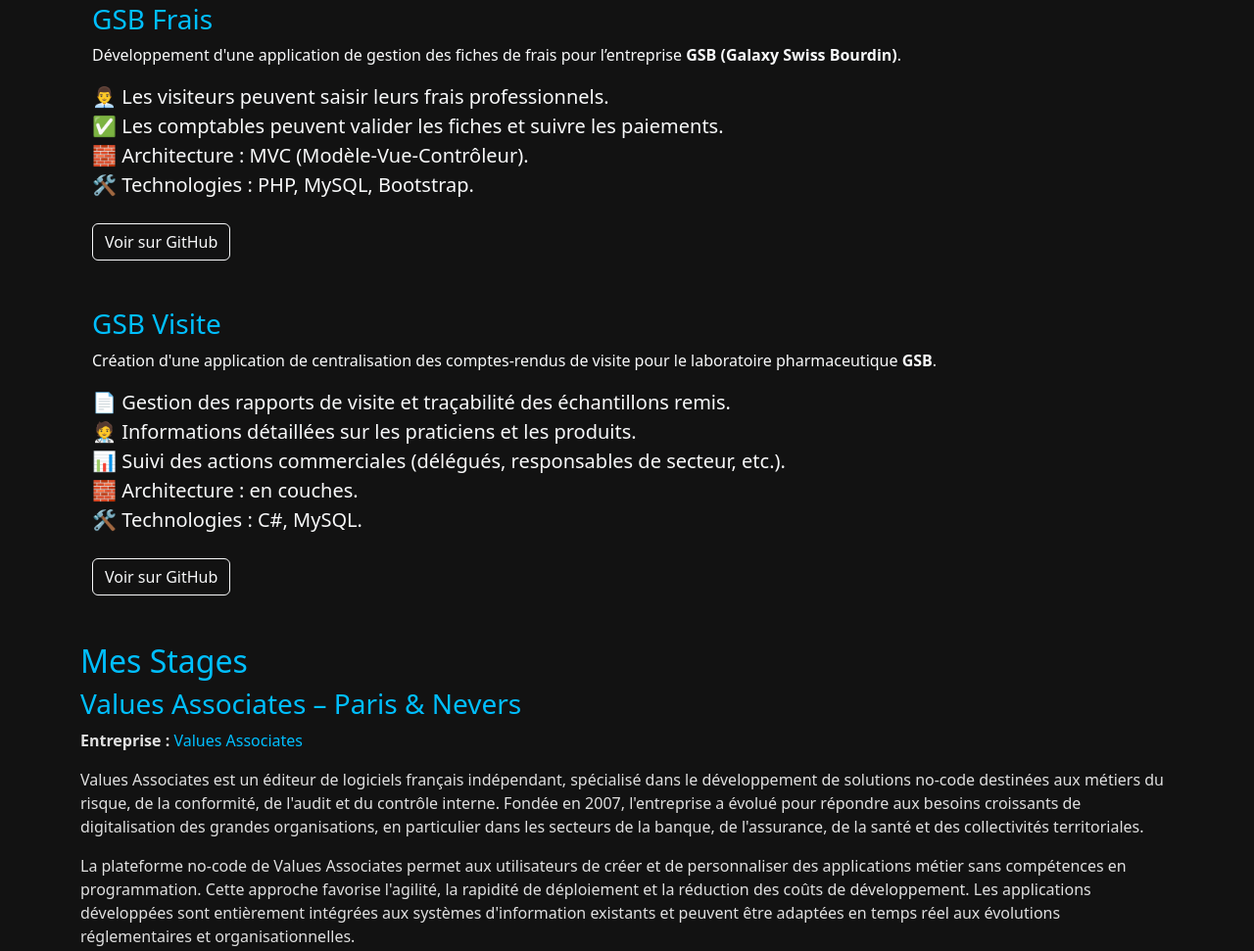
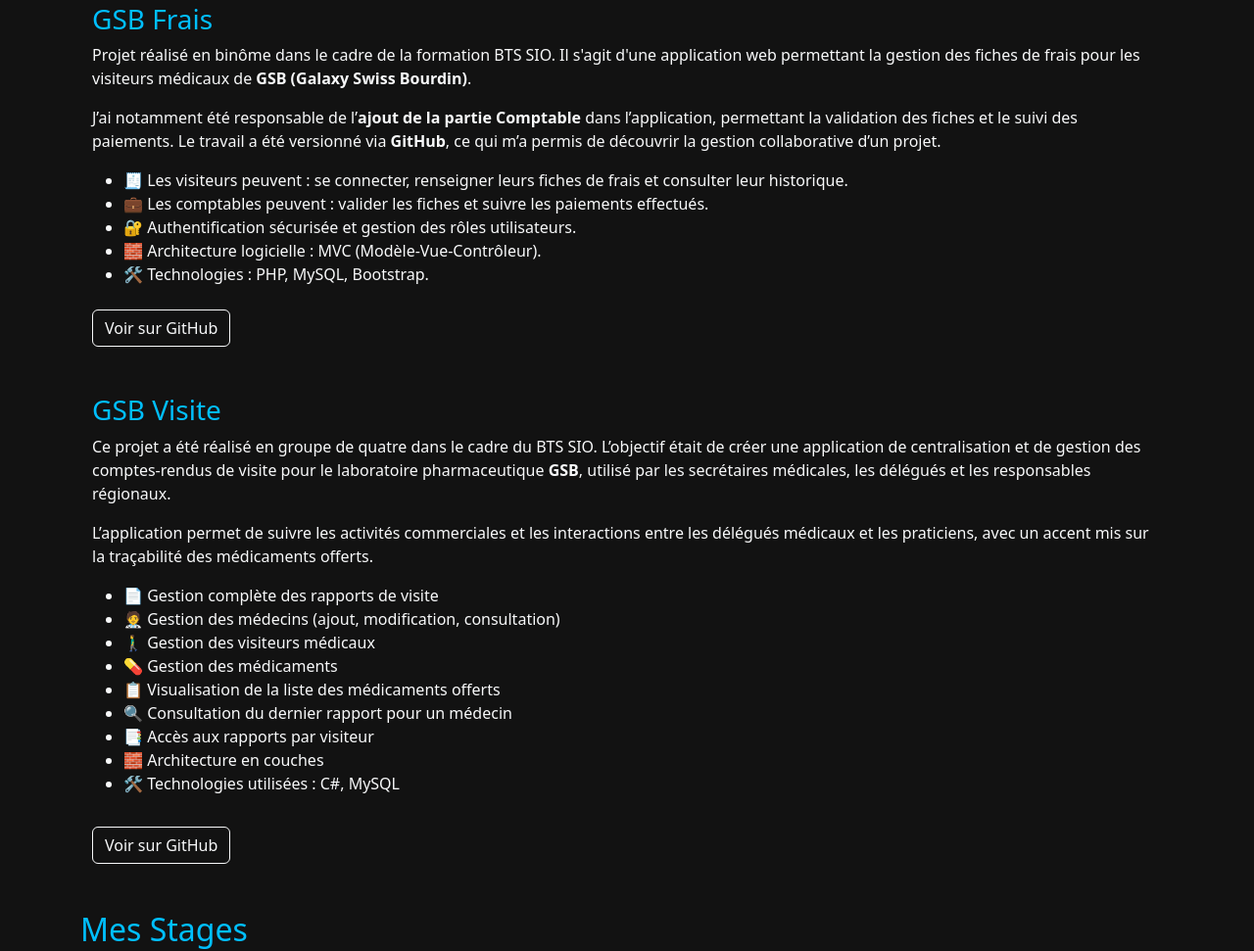
Before and after one commit to ThomasBertrand-bit/Thomasbertrand.github.io, a plain HTML site: page index.html in a window 1280 px wide. Shown: the part 987-1958 px from the top of the page at 98% size. Drawn offline with nearby package versions, Linux system fonts and the light colour scheme.

Commit message:
Update index.html

```diff
--- a/index.html
+++ b/index.html
@@ -136,31 +136,48 @@
 
     <!-- Projet GSB Frais -->
 <div class="mb-5">
-      <h3>GSB Frais</h3>
-      <p>Développement d'une application de gestion des fiches de frais pour l’entreprise <strong>GSB (Galaxy Swiss Bourdin)</strong>.</p>
-      <ul class="list-unstyled fs-5">
-        <li>👨‍💼 Les visiteurs peuvent saisir leurs frais professionnels.</li>
-        <li>✅ Les comptables peuvent valider les fiches et suivre les paiements.</li>
-        <li>🧱 Architecture : MVC (Modèle-Vue-Contrôleur).</li>
+  <h3 class="text-xl font-semibold mb-2">GSB Frais</h3>
+  <p>
+    Projet réalisé en binôme dans le cadre de la formation BTS SIO. Il s'agit d'une application web permettant la gestion des fiches de frais pour les visiteurs médicaux de <strong>GSB (Galaxy Swiss Bourdin)</strong>.
+  </p>
+  <p class="mt-2">
+    J’ai notamment été responsable de l’<strong>ajout de la partie Comptable</strong> dans l’application, permettant la validation des fiches et le suivi des paiements. Le travail a été versionné via <strong>GitHub</strong>, ce qui m’a permis de découvrir la gestion collaborative d’un projet.
+  </p>
+  <ul class="list-disc ml-5 mt-3">
+    <li>🧾 Les visiteurs peuvent : se connecter, renseigner leurs fiches de frais et consulter leur historique.</li>
+    <li>💼 Les comptables peuvent : valider les fiches et suivre les paiements effectués.</li>
+    <li>🔐 Authentification sécurisée et gestion des rôles utilisateurs.</li>
+    <li>🧱 Architecture logicielle : MVC (Modèle-Vue-Contrôleur).</li>
     <li>🛠️ Technologies : PHP, MySQL, Bootstrap.</li>
   </ul>
+
       <a href="https://github.com/ton-profil/gsb-frais" class="btn btn-outline-light mt-2" target="_blank">Voir sur GitHub</a>
     </div>
 
    <!-- Projet GSB Visite -->
 <div class="mb-5">
-      <h3>GSB Visite</h3>
-      <p>Création d'une application de centralisation des comptes-rendus de visite pour le laboratoire pharmaceutique <strong>GSB</strong>.</p>
-      <ul class="list-unstyled fs-5">
-        <li>📄 Gestion des rapports de visite et traçabilité des échantillons remis.</li>
-        <li>🧑‍⚕️ Informations détaillées sur les praticiens et les produits.</li>
-        <li>📊 Suivi des actions commerciales (délégués, responsables de secteur, etc.).</li>
-        <li>🧱 Architecture : en couches.</li>
-        <li>🛠️ Technologies : C#, MySQL.</li>
+  <h3 class="text-xl font-semibold mb-2">GSB Visite</h3>
+  <p>
+    Ce projet a été réalisé en groupe de quatre dans le cadre du BTS SIO.  L’objectif était de créer une application de centralisation et de gestion des comptes-rendus de visite pour le laboratoire pharmaceutique <strong>GSB</strong>, utilisé par les secrétaires médicales, les délégués et les responsables régionaux.
+  </p>
+  <p class="mt-2">
+    L’application permet de suivre les activités commerciales et les interactions entre les délégués médicaux et les praticiens, avec un accent mis sur la traçabilité des médicaments offerts.
+  </p>
+  <ul class="list-disc ml-5 mt-3">
+    <li>📄 Gestion complète des rapports de visite</li>
+    <li>🧑‍⚕️ Gestion des médecins (ajout, modification, consultation)</li>
+    <li>🚶‍♂️ Gestion des visiteurs médicaux</li>
+    <li>💊 Gestion des médicaments</li>
+    <li>📋 Visualisation de la liste des médicaments offerts</li>
+    <li>🔍 Consultation du dernier rapport pour un médecin</li>
+    <li>📑 Accès aux rapports par visiteur</li>
+    <li>🧱 Architecture en couches</li>
+    <li>🛠️ Technologies utilisées : C#, MySQL</li>
   </ul>
-      <a href="https://github.com/ton-profil/gsb-visite" class="btn btn-outline-light mt-2" target="_blank">Voir sur GitHub</a>
+
+  <a href="https://github.com/ton-profil/gsb-visite" class="btn btn-outline-light mt-3" target="_blank">Voir sur GitHub</a>
 </div>
-  </div>
+
 </section>
 
 <section id="stages" class="mt-5">
```
Lines whose indentation alone changed are shown as unchanged.
